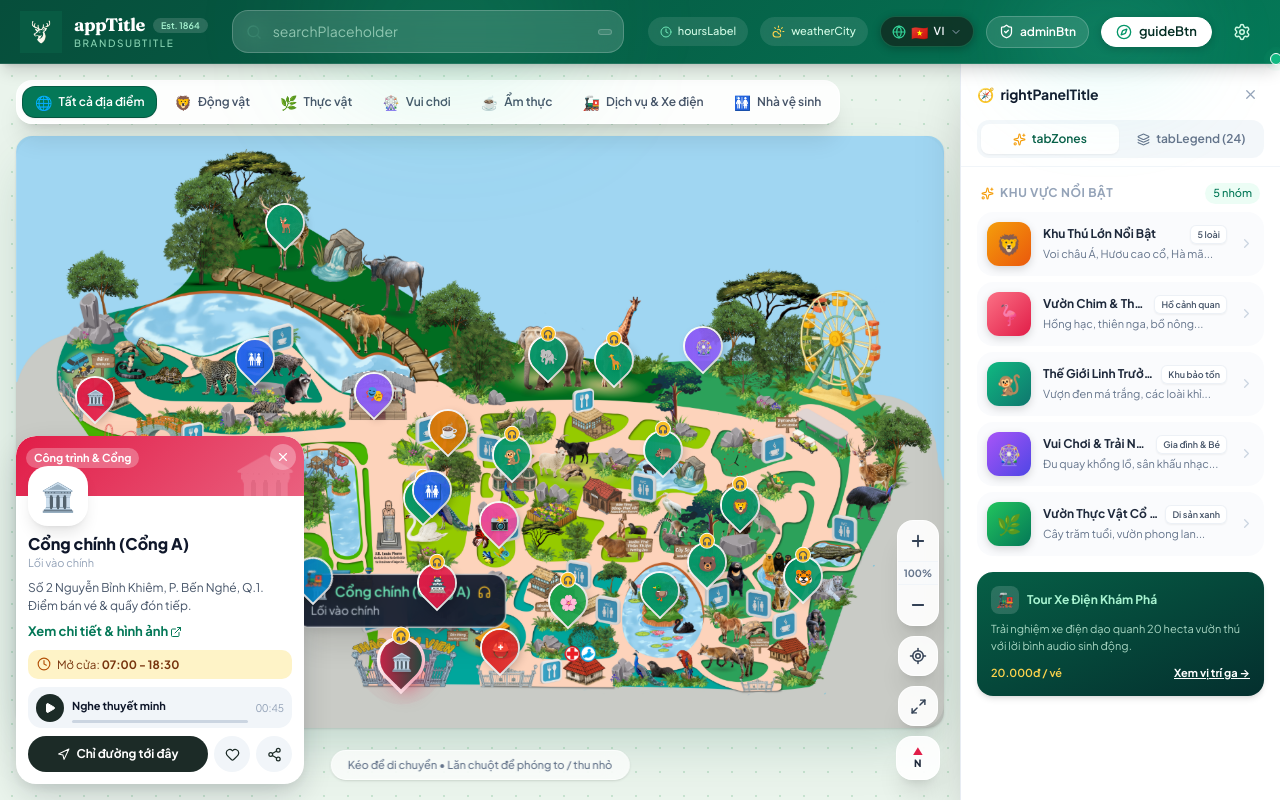
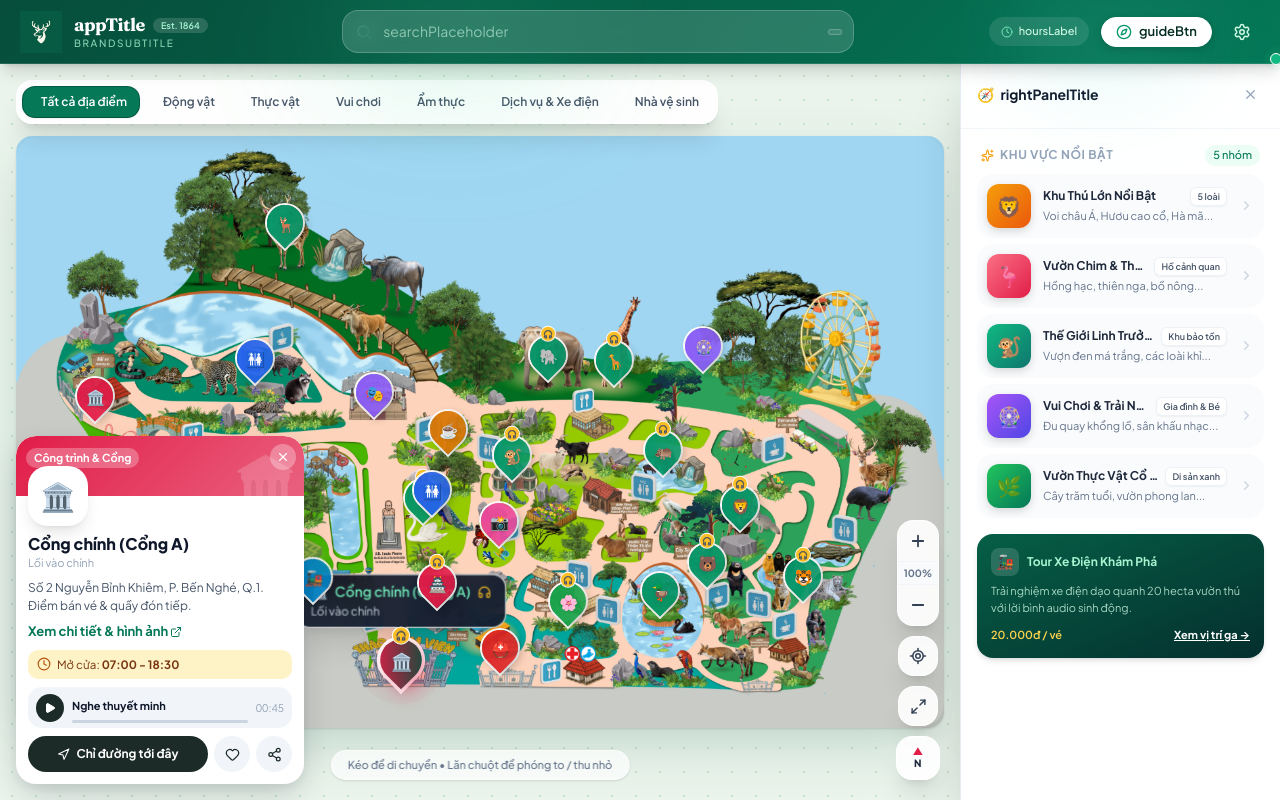
Before and after one commit to hieu110406/CNPM, a React (Vite) app in the folder app/FE/: page / in a window 1280 px wide. Built offline with nearby package versions, Linux system fonts and the light colour scheme.

Commit message:
update/ xóa chú thích

```diff
--- a/app/FE/src/components/layout/Header.jsx
+++ b/app/FE/src/components/layout/Header.jsx
@@ -8,13 +8,10 @@ import logo from "../../assets/marker/logo.png";
 import {
   Settings,
   Clock,
-  CloudSun,
-  ShieldCheck,
   Compass,
 } from "lucide-react";
 
 import { useSettings } from "../../context/SettingsContext";
-import LanguageSwitcher from "../language/LanguageSwitcher";
 
 export default function Header({
   children,
@@ -88,41 +85,7 @@ export default function Header({
           </span>
         </div>
 
-        {/* Thời tiết */}
-        <div className="header-chip header-chip--weather">
-          <CloudSun
-            size={13}
-            className="header-chip__icon--weather"
-          />
 
-          <span>
-            {t("weatherCity")}
-          </span>
-        </div>
-
-        {/* =========================
-            CHUYỂN ĐỔI NGÔN NGỮ
-        ========================== */}
-        <LanguageSwitcher />
-
-        {/* =========================
-            NÚT QUẢN TRỊ
-        ========================== */}
-        {onNavigateAdmin && (
-          <button
-            type="button"
-            onClick={onNavigateAdmin}
-            title="Đăng nhập Quản trị viên"
-            className="btn-admin-header"
-            aria-label="Đăng nhập Quản trị viên"
-          >
-            <ShieldCheck size={15} />
-
-            <span>
-              {t("adminBtn") || "Quản trị"}
-            </span>
-          </button>
-        )}
 
         {/* =========================
             NÚT HƯỚNG DẪN
--- a/app/FE/src/components/map/AnimalDetailModal.jsx
+++ b/app/FE/src/components/map/AnimalDetailModal.jsx
@@ -306,7 +306,7 @@ export default function AnimalDetailModal({ marker, onClose }) {
           {details.characteristics && details.characteristics.length > 0 && (
             <div>
               <h4 className="animal-modal-section-title">
-                📋 Đặc điểm sinh học & tập tính
+                Đặc điểm sinh học & tập tính
               </h4>
               <ul className="animal-modal-bullets">
                 {details.characteristics.map((item, idx) => (
--- a/app/FE/src/components/map/ZooMap.jsx
+++ b/app/FE/src/components/map/ZooMap.jsx
@@ -172,7 +172,7 @@ export default function ZooMap({ mapImageSrc = zooMapImage, onNavigateAdmin }) {
         />
       </main>
 
-      {/* Thanh bên phải: Khu nổi bật & Chú thích */}
+      {/* Thanh bên phải: Khu nổi bật */}
       <aside className={`right-panel ${isPanelOpen ? "is-open" : ""}`}>
         <div className="right-panel__head">
           <div className="right-panel__title-row">
@@ -187,38 +187,13 @@ export default function ZooMap({ mapImageSrc = zooMapImage, onNavigateAdmin }) {
               <X size={15} />
             </button>
           </div>
-
-          <div className="tabs">
-            <button
-              onClick={() => setRightPanelTab("zones")}
-              className={`tab ${rightPanelTab === "zones" ? "is-active" : ""}`}
-            >
-              <Sparkles size={13} className="tab__icon--zones" />
-              {t("tabZones")}
-            </button>
-
-            <button
-              onClick={() => setRightPanelTab("legend")}
-              className={`tab ${rightPanelTab === "legend" ? "is-active" : ""}`}
-            >
-              <Layers size={13} className="tab__icon--legend" />
-              {t("tabLegend")} ({MARKERS.length})
-            </button>
-          </div>
         </div>
 
         <div className="right-panel__body custom-scrollbar">
-          {rightPanelTab === "zones" ? (
-            <HighlightedZones
-              selectedGroupId={selectedGroupId}
-              onSelectGroup={selectGroup}
-            />
-          ) : (
-            <MapLegend
-              typeFilter={typeFilter === "all" ? null : typeFilter}
-              onToggleType={(type) => setTypeFilter(type || "all")}
-            />
-          )}
+          <HighlightedZones
+            selectedGroupId={selectedGroupId}
+            onSelectGroup={selectGroup}
+          />
 
           <div className="tour-banner">
             <div className="tour-banner__head">
--- a/app/FE/src/components/map/mapData.js
+++ b/app/FE/src/components/map/mapData.js
@@ -428,11 +428,11 @@ export const HIGHLIGHT_GROUPS = [
 ];
 
 export const FILTER_CATEGORIES = [
-  { key: "all", label: "Tất cả địa điểm", icon: "🌐" },
-  { key: "animal", label: "Động vật", icon: "🦁" },
-  { key: "plant", label: "Thực vật", icon: "🌿" },
-  { key: "entertainment", label: "Vui chơi", icon: "🎡" },
-  { key: "restaurant", label: "Ẩm thực", icon: "☕" },
-  { key: "service", label: "Dịch vụ & Xe điện", icon: "🚂" },
-  { key: "restroom", label: "Nhà vệ sinh", icon: "🚻" },
+  { key: "all", label: "Tất cả địa điểm"},
+  { key: "animal", label: "Động vật", },
+  { key: "plant", label: "Thực vật",  },
+  { key: "entertainment", label: "Vui chơi",  },
+  { key: "restaurant", label: "Ẩm thực", },
+  { key: "service", label: "Dịch vụ & Xe điện", },
+  { key: "restroom", label: "Nhà vệ sinh",  },
 ];
```
